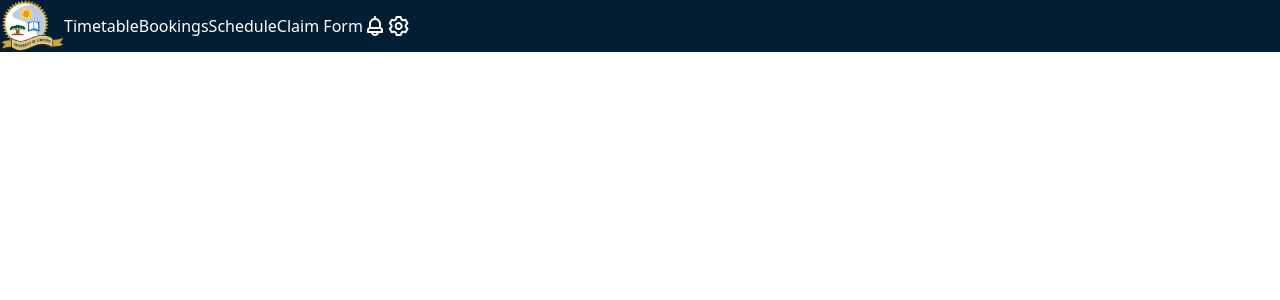
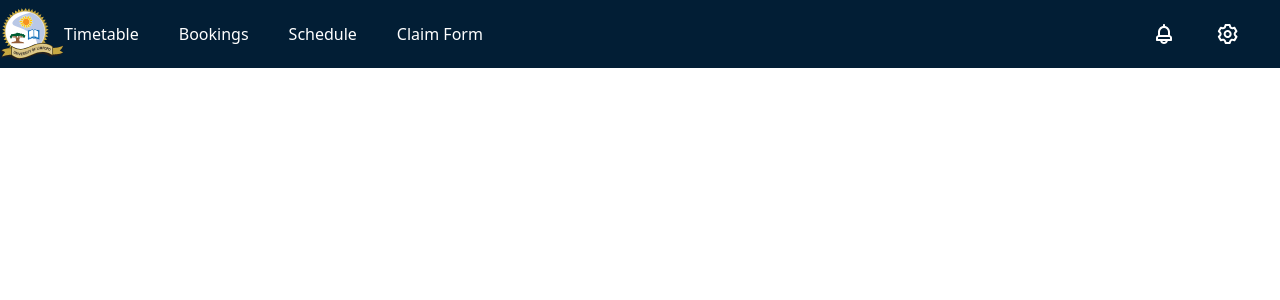
Before and after one commit to mothibimalebana/lab-work-planner, a React (Vite) app: page / in a window 1280 px wide. Shown: the top 300 px of the page. Built offline with nearby package versions, Linux system fonts and the light colour scheme.

Commit message:
chore: fixed the layout of the navbar
The layout looks more or less like the design, only thing left is to change to the font to DM Sans

```diff
--- a/src/components/Navbar.jsx
+++ b/src/components/Navbar.jsx
@@ -1,20 +1,22 @@
 const Navbar = () => {
     return (
         <>
-        <div className="nav flex bg-[#021E35] ">
-            <div className="nav-left flex">
+        <div className="nav flex bg-[#021E35] justify-between h-[68px]">
+            <div className="nav-left pl-[2`0px] flex">
                 <ul className="links flex items-center">
                     <li>
                         <img width='64' height='47' src="src/assets/img/ul.svg" alt="University Of Limpopo Logo"/>
                     </li>
-                    <li>Timetable</li>
-                    <li>Bookings</li>
-                    <li>Schedule</li>
-                    <li>Claim Form</li>
+                    <div className="links flex gap-10">
+                        <li>Timetable</li>
+                        <li>Bookings</li>
+                        <li>Schedule</li>
+                        <li>Claim Form</li>
+                    </div>
                 </ul>
             </div>
             <div className="nav-right flex">
-                <ul className="links flex items-center">
+                <ul className="links flex gap-10 items-center">
                     <li>
                         <svg width="24" height="24" viewBox="0 0 24 24" fill="none" xmlns="http://www.w3.org/2000/svg">
                         <path d="M18 13.18V10C17.9986 8.58312 17.4958 7.21247 16.5806 6.13077C15.6655 5.04908 14.3971 4.32615 13 4.09V3C13 2.73478 12.8946 2.48043 12.7071 2.29289C12.5196 2.10536 12.2652 2 12 2C11.7348 2 11.4804 2.10536 11.2929 2.29289C11.1054 2.48043 11 2.73478 11 3V4.09C9.60294 4.32615 8.33452 5.04908 7.41939 6.13077C6.50425 7.21247 6.00144 8.58312 6 10V13.18C5.41645 13.3863 4.911 13.7681 4.55294 14.2729C4.19488 14.7778 4.00174 15.3811 4 16V18C4 18.2652 4.10536 18.5196 4.29289 18.7071C4.48043 18.8946 4.73478 19 5 19H8.14C8.37028 19.8474 8.873 20.5954 9.5706 21.1287C10.2682 21.6621 11.1219 21.951 12 21.951C12.8781 21.951 13.7318 21.6621 14.4294 21.1287C15.127 20.5954 15.6297 19.8474 15.86 19H19C19.2652 19 19.5196 18.8946 19.7071 18.7071C19.8946 18.5196 20 18.2652 20 18V16C19.9983 15.3811 19.8051 14.7778 19.4471 14.2729C19.089 13.7681 18.5835 13.3863 18 13.18ZM8 10C8 8.93913 8.42143 7.92172 9.17157 7.17157C9.92172 6.42143 10.9391 6 12 6C13.0609 6 14.0783 6.42143 14.8284 7.17157C15.5786 7.92172 16 8.93913 16 10V13H8V10ZM12 20C11.651 19.9979 11.3086 19.9045 11.0068 19.7291C10.7051 19.5536 10.4545 19.3023 10.28 19H13.72C13.5455 19.3023 13.2949 19.5536 12.9932 19.7291C12.6914 19.9045 12.349 19.9979 12 20ZM18 17H6V16C6 15.7348 6.10536 15.4804 6.29289 15.2929C6.48043 15.1054 6.73478 15 7 15H17C17.2652 15 17.5196 15.1054 17.7071 15.2929C17.8946 15.4804 18 15.7348 18 16V17Z" fill="white"/>
```
